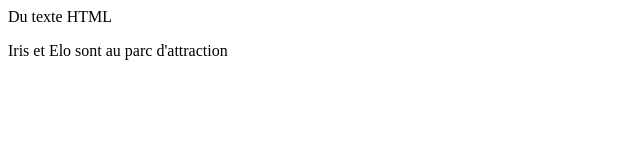
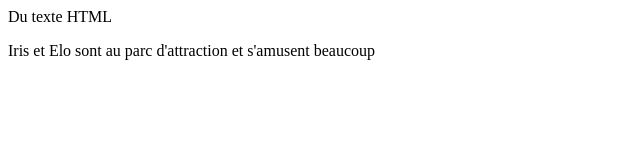
Before and after one commit to curb320/demo-repo, a plain HTML site: page index.html in a window 1280 px wide. Shown: the whole page, without its empty margins (0-640 px from the left). Drawn offline with Linux system fonts and the light colour scheme.

Commit message:
description heeeere

```diff
--- a/index.html
+++ b/index.html
@@ -1,2 +1,2 @@
 <p>Du texte HTML</p>
-<p text-align="center">Iris et Elo sont au parc d'attraction</p>
+<p text-align="center">Iris et Elo sont au parc d'attraction et s'amusent beaucoup</p>
```
